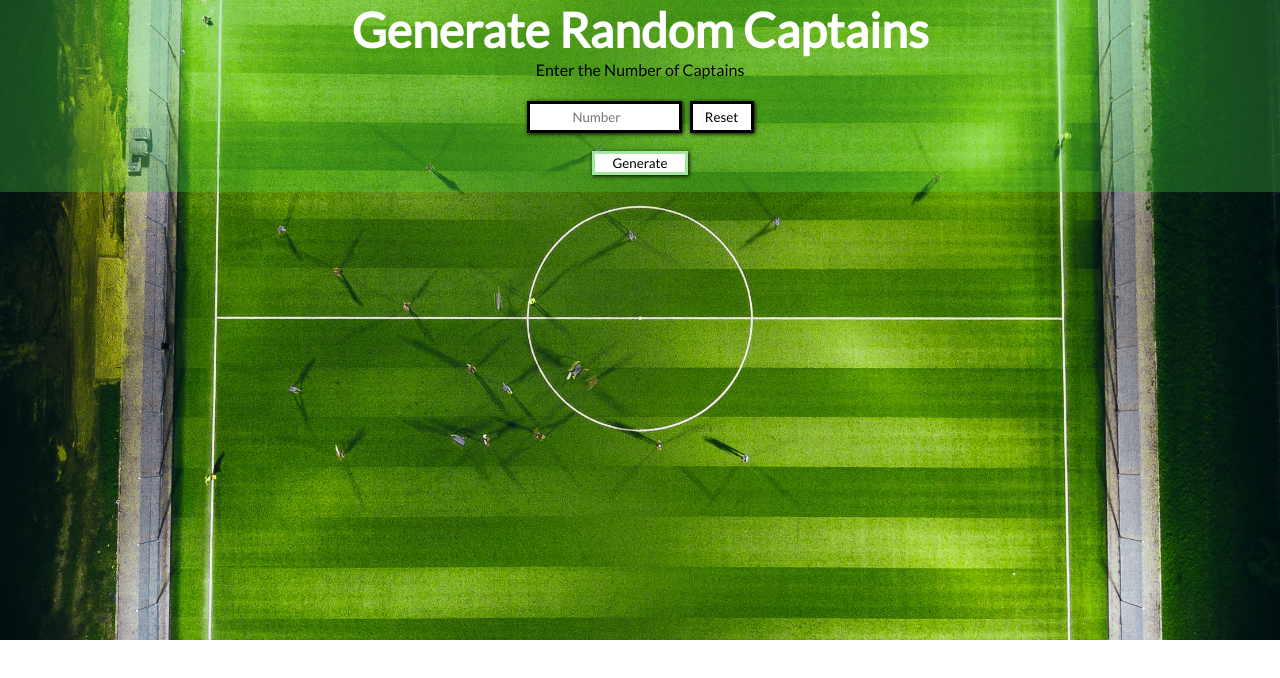
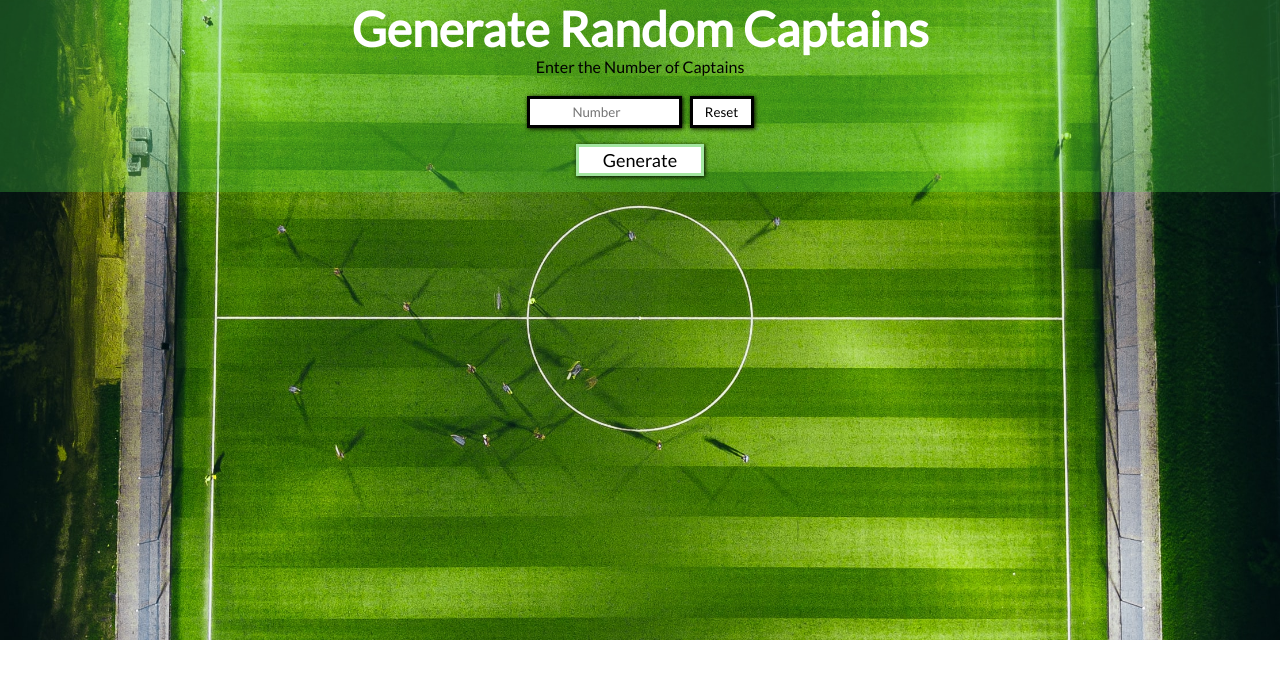
Before and after one commit to renanmbs/random_captain_react, a React (Create React App) app: page / in a window 1280 px wide. Shown: the top 678 px of the page. Built offline with nearby package versions, Linux system fonts and the light colour scheme.

Commit message:
Feb 19  2023

```diff
--- a/src/App.css
+++ b/src/App.css
@@ -58,12 +58,13 @@ form{
 
 #generate{
   margin: 1rem auto;
-  height: 1.5rem;
-  width: 6rem;
+  height: 2rem;
+  width: 8rem;
   background-color: white;
   color: black;
   border: solid rgba(73, 206, 66, 0.5);
   filter: drop-shadow(1px 1px 2px black);
+  font-size: large;
 }
 
 #generate:active{
```
